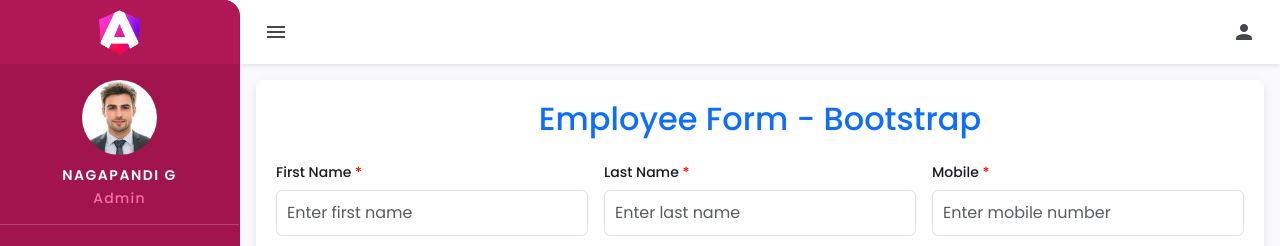
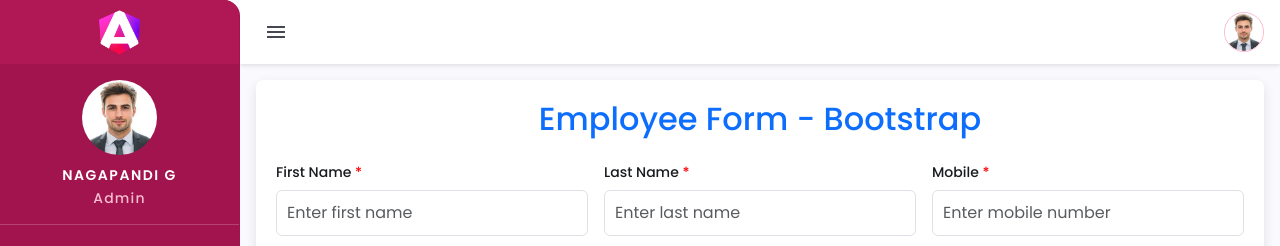
Before and after one commit to nagapandi1998/interlace, an Angular app: page /bootstrapform in a window 1280 px wide. Shown: the top 246 px of the page. Built offline with nearby package versions, Linux system fonts and the light colour scheme.

Commit message:
Implemanted the header page

```diff
--- a/src/app/pages/bootstrap-form/bootstrap-form.html
+++ b/src/app/pages/bootstrap-form/bootstrap-form.html
@@ -201,8 +201,8 @@
     </div>
 
     <div class="button-row mt-4">
+      <button type="button" class="btn btn-secondary w-100" (click)="goBack()">Back</button>
       <button type="submit" class="btn btn-primary w-100">Submit</button>
-      <button type="button" class="btn btn-secondary w-100" (click)="goBack()">Back</button>
     </div>
   </form>
 </div>
--- a/src/app/pages/material-form/material-form.html
+++ b/src/app/pages/material-form/material-form.html
@@ -212,10 +212,10 @@
     </div>
 
     <div class="button-row">
-      <button mat-raised-button color="primary" type="submit">Submit</button>
       <button mat-stroked-button color="accent" type="button" class="back-btn" (click)="goBack()">
         Back
       </button>
+      <button mat-raised-button color="primary" type="submit">Submit</button>
     </div>
   </form>
 </div>
--- a/src/app/shared/header/header.html
+++ b/src/app/shared/header/header.html
@@ -6,12 +6,22 @@
   <span class="spacer"></span>
 
   <div class="settings-dropdown-wrapper" (mouseenter)="showDropdown = true" (mouseleave)="showDropdown = false">
-    <button mat-icon-button aria-label="Settings">
+    <!-- <button mat-icon-button aria-label="Settings">
       <mat-icon>person</mat-icon>
-    </button>
+    </button> -->
+
+    <button mat-icon-button aria-label="User Profile" class="avatar-button">
+  <img src="assets/avatar.jpg" alt="User Avatar" class="user-avatar" />
+</button>
+
 
     <div class="dropdown-panel" *ngIf="showDropdown">
-      <button mat-menu-item>
+      <button mat-menu-item (click)="close()">
+        <mat-icon>person</mat-icon>
+        <span>Profile</span>
+      </button>
+
+      <button mat-menu-item (click)="close()">
         <mat-icon>settings</mat-icon>
         <span>Setting</span>
       </button>
--- a/src/app/shared/header/header.scss
+++ b/src/app/shared/header/header.scss
@@ -15,6 +15,24 @@
   }
 }
 
+.avatar-button {
+  padding: 0;
+  width: 40px;
+  height: 40px;
+  border-radius: 50%;
+  overflow: hidden;
+  border: solid 1px #f5045847;
+  vertical-align: middle ;
+}
+
+.user-avatar {
+  width: 100%;
+  height: 100%;
+  object-fit: cover;
+  border-radius: 50%;
+  transition: transform 0.2s ease;
+}
+
 .settings-dropdown-wrapper {
   position: relative;
   display: inline-block;
@@ -28,7 +46,7 @@
     border-radius: 10px;
     min-width: 120px;
     box-shadow: 0 4px 8px rgba(0, 0, 0, 0.2);
-    transform: translateY(5px);
+    transform: translateY(0px);
     z-index: 1001;
     font-size: 15px;
 
--- a/src/app/shared/header/header.ts
+++ b/src/app/shared/header/header.ts
@@ -18,6 +18,10 @@ export class Header {
 
   constructor(private router: Router) {}
 
+  close() {
+    this.showDropdown = false;
+  }
+
   logout() {
     this.router.navigate(['/auth']);
   }
--- a/src/app/shared/layout/layout.scss
+++ b/src/app/shared/layout/layout.scss
@@ -83,7 +83,7 @@ app-footer {
   p {
     margin: 4px 0 0;
     font-size: 14px;
-    color: #f673a2;
+    color: #f9bcd1;
     letter-spacing: 1.2px;
     font-weight: 500;
   }
```
